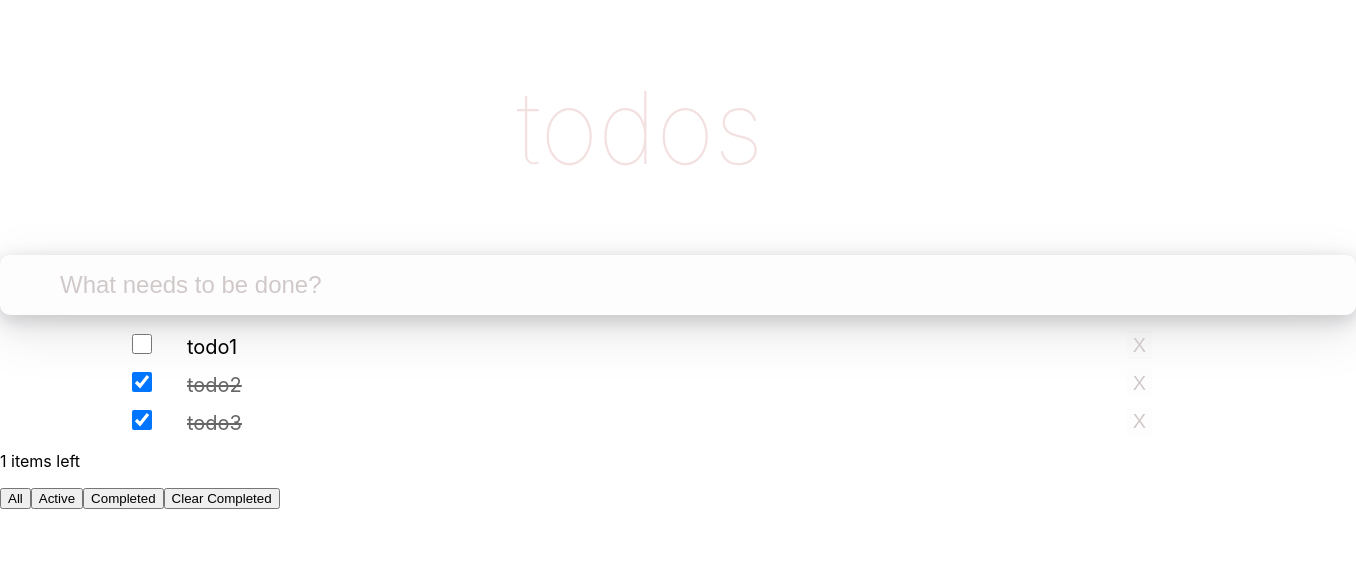
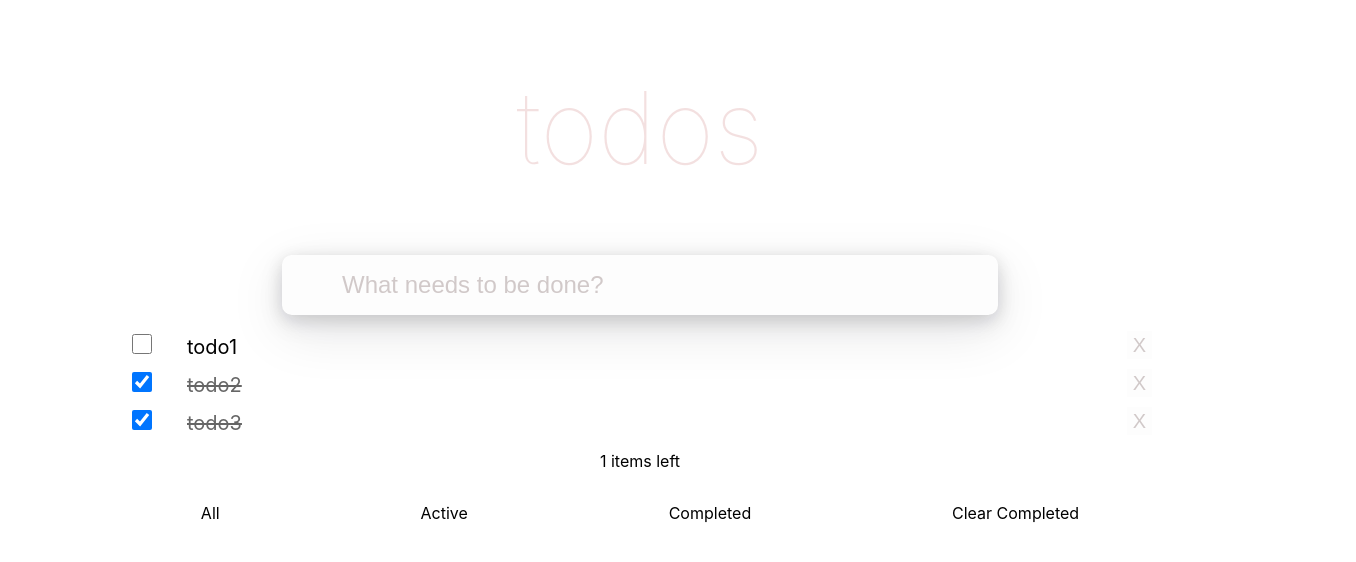
Before and after one commit to amaalok/todo_app, a React (Create React App) app: page / in a window 1280 px wide. Shown: the top 562 px of the page, 1356 px wide, since content can reach past the window. Built offline with nearby package versions, Linux system fonts and the light colour scheme.

Commit message:
added button functionality

```diff
--- a/src/component/AddTodo/AddTodo.module.css
+++ b/src/component/AddTodo/AddTodo.module.css
@@ -10,10 +10,15 @@
   background: rgba(0, 0, 0, 0.009);
   font-size: 24px;
   border-radius: 10px;
-  width: 100%;
+  min-width: 50%;
   box-shadow: rgba(17, 17, 26, 0.1) 0px 4px 16px,
     rgba(17, 17, 26, 0.1) 0px 8px 24px, rgba(17, 17, 26, 0.1) 0px 16px 56px;
 }
 .inputTodo::placeholder {
   color: rgb(209, 201, 201);
 }
+.form {
+  display: flex;
+  justify-content: center;
+  align-items: center;
+}
--- a/src/component/AddTodo/AddTodo.tsx
+++ b/src/component/AddTodo/AddTodo.tsx
@@ -25,7 +25,7 @@ const AddTodo = () => {
   return (
     <div>
       <h1 className={classes.addTodo}>todos</h1>
-      <form onSubmit={todoSubmit}>
+      <form onSubmit={todoSubmit} className={classes.form}>
         <input
           type="text"
           placeholder="What needs to be done?"
--- a/src/component/Button/Button.tsx
+++ /dev/null
@@ -1,5 +0,0 @@
-import React from "react";
-const Button = (props: any) => {
-  return <button>{props.type}</button>;
-};
-export default Button;
--- a/src/component/TodoItem/TodoItem.tsx
+++ b/src/component/TodoItem/TodoItem.tsx
@@ -28,7 +28,7 @@ const TodoItem = (props: any) => {
           type="checkbox"
           id={classes.checkbox}
           onChange={handleCompleteClick}
-          checked={props.status ? true : false}
+          checked={props.status}
         />
         <label>{props.title}</label>
       </div>
--- /dev/null
+++ b/src/component/TodoList/TodoList.module.css
@@ -0,0 +1,12 @@
+.actions {
+  display: flex;
+  justify-content: space-evenly;
+}
+.actions p:hover {
+  cursor: pointer;
+  text-decoration: underline;
+  text-decoration-color: rgba(175, 47, 47, 0.15);
+}
+.todo-count {
+  text-align: center;
+}
--- a/src/component/TodoList/TodoList.tsx
+++ b/src/component/TodoList/TodoList.tsx
@@ -1,39 +1,53 @@
-import React from "react";
-import Button from "../Button/Button";
+import React, { useState } from "react";
 import { useSelector } from "react-redux";
 import TodoItem from "../TodoItem/TodoItem";
+import classes from "./TodoList.module.css";
 
 const TodoList = () => {
-  const todos = useSelector((state: any) => {
+  let todos = useSelector((state: any) => {
     return state.todo;
   });
+  const [showTodo, setShowTodo] = useState(todos);
   const leftTodo = useSelector((state: any) => {
     return state.todo.filter((todo: any) => todo.completed === false);
   });
   const completedTodo = useSelector((state: any) => {
     return state.todo.filter((todo: any) => todo.completed === true);
   });
-  let completedFlag = false;
-  if (completedTodo.length > 0) {
-    completedFlag = true;
-  }
+  const completedFlag = completedTodo.length > 0 ? true : false;
+  const showCompleted = () => {
+    setShowTodo(completedTodo);
+  };
+  const showActive = () => {
+    setShowTodo(leftTodo);
+  };
+  const showAllTodo = () => {
+    setShowTodo(todos);
+  };
+  const renderedListItem = showTodo.map((todo: any) => {
+    return (
+      <TodoItem
+        key={todo.id}
+        id={todo.id}
+        title={todo.name}
+        status={todo.completed}
+      />
+    );
+  });
   return (
     <div className="tasks-list">
-      {todos.map((todo: any) => (
-        <TodoItem
-          key={todo.id}
-          id={todo.id}
-          title={todo.name}
-          status={todo.completed}
-        />
-      ))}
+      {renderedListItem}
       {todos.length > 0 && (
         <div>
-          <p>{`${leftTodo.length} items left`}</p>
-          <Button type="All" />
-          <Button type="Active" />
-          <Button type="Completed" />
-          {completedFlag && <Button type="Clear Completed" />}
+          <p
+            className={classes["todo-count"]}
+          >{`${leftTodo.length} items left`}</p>
+          <div className={classes.actions}>
+            <p onClick={showAllTodo}>All</p>
+            <p onClick={showActive}>Active</p>
+            <p onClick={showCompleted}>Completed</p>
+            {completedFlag && <p>Clear Completed</p>}
+          </div>
         </div>
       )}
     </div>
--- a/src/redux/todoSlice.tsx
+++ b/src/redux/todoSlice.tsx
@@ -11,20 +11,27 @@ export const todoSlice = createSlice({
       const newTodo = {
         id: new Date().getTime(),
         name: action.payload.todo,
-        status: false,
+        completed: false,
       };
-      state.push(newTodo);
+      return [...state, newTodo];
     },
     deleteTodo: (state: any, action: any) => {
       return state.filter((item: any) => item.id !== action.payload.id);
     },
     updateTodoStatus: (state: any, action: any) => {
-      const index = state.findIndex(
-        (todo: any) => todo.id === action.payload.id
-      );
-      state[index].completed = action.payload.completed;
+      return state.map((todo: any) => {
+        console.log(todo.name, todo.completed);
+        if (todo.id !== action.payload.id) {
+          return todo;
+        }
+        return { ...todo, completed: action.payload.completed };
+      });
+    },
+    clearCompleted: (state: any) => {
+      return state.filter((item: any) => !item.completed);
     },
   },
 });
-export const { addTodo, deleteTodo, updateTodoStatus } = todoSlice.actions;
+export const { addTodo, deleteTodo, updateTodoStatus, clearCompleted } =
+  todoSlice.actions;
 export default todoSlice.reducer;
```
Also changed, not shown: src/component/Button/Button.module.css (deleted).
